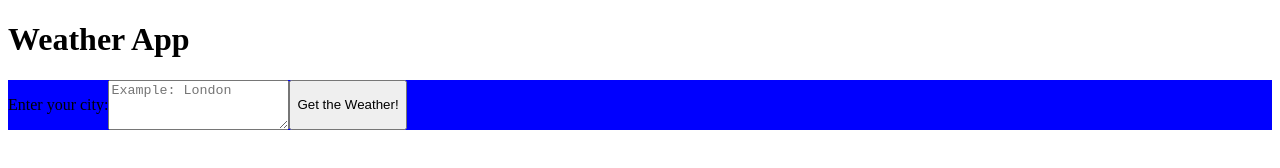
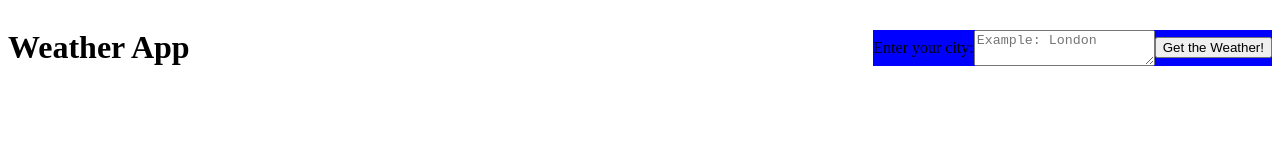
Before and after one commit to ihess95/odinWeather, a website: page dist/index.html in a window 1280 px wide. Drawn offline with Linux system fonts and the light colour scheme; no server answers.

Commit message:
roughly place header

```diff
--- a/styles/style.scss
+++ b/styles/style.scss
@@ -1,4 +1,12 @@
+.headerDiv {
+  display: flex;
+  justify-content: space-between;
+  align-items: center;
+}
 .searchDiv {
   display: flex;
   background-color: blue;
+  height: 4.5vh;
+  align-items: center;
+  justify-content: center;
 }
```
Also changed, not shown: styles/style.css, 1 other file.
